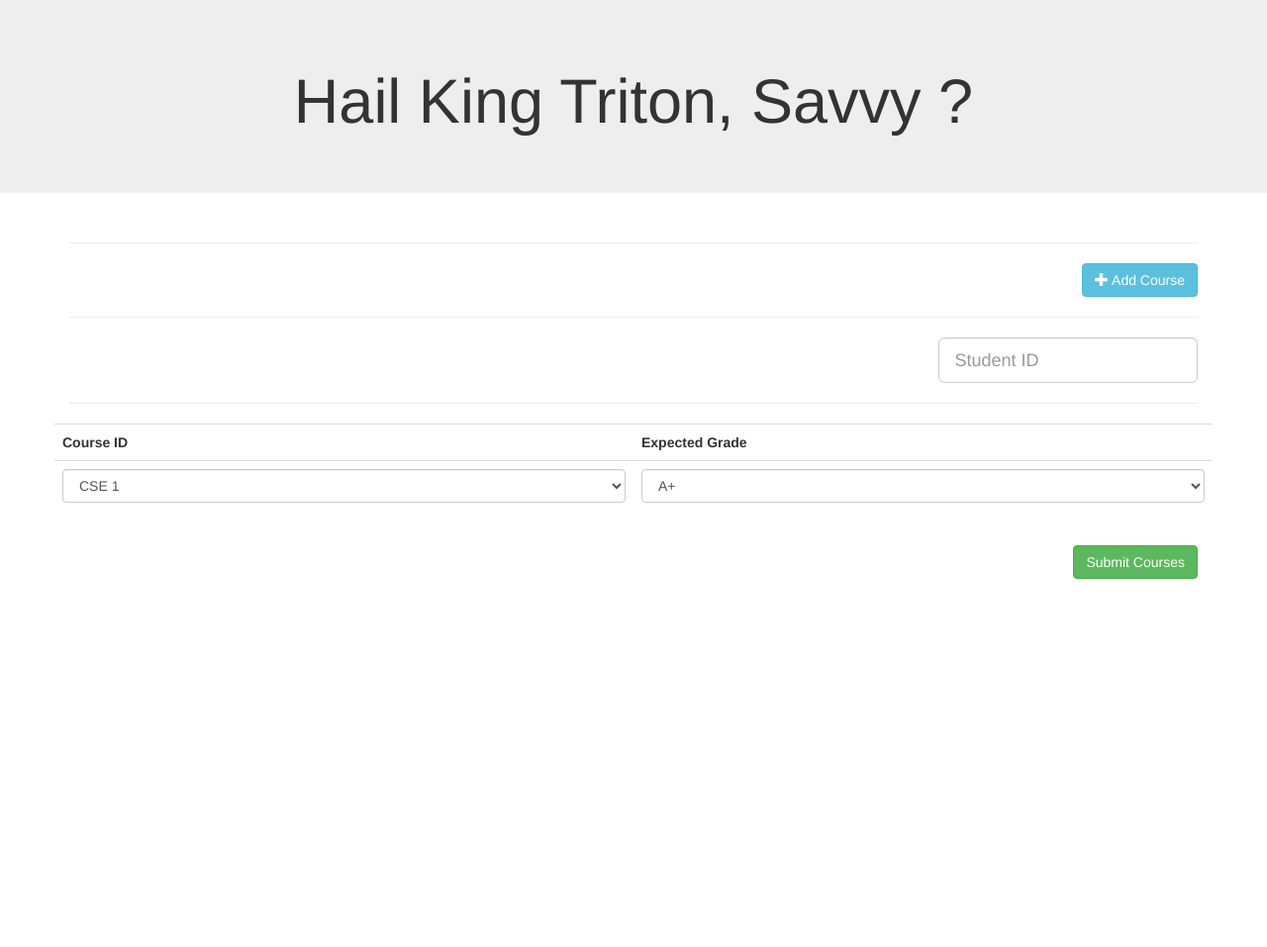
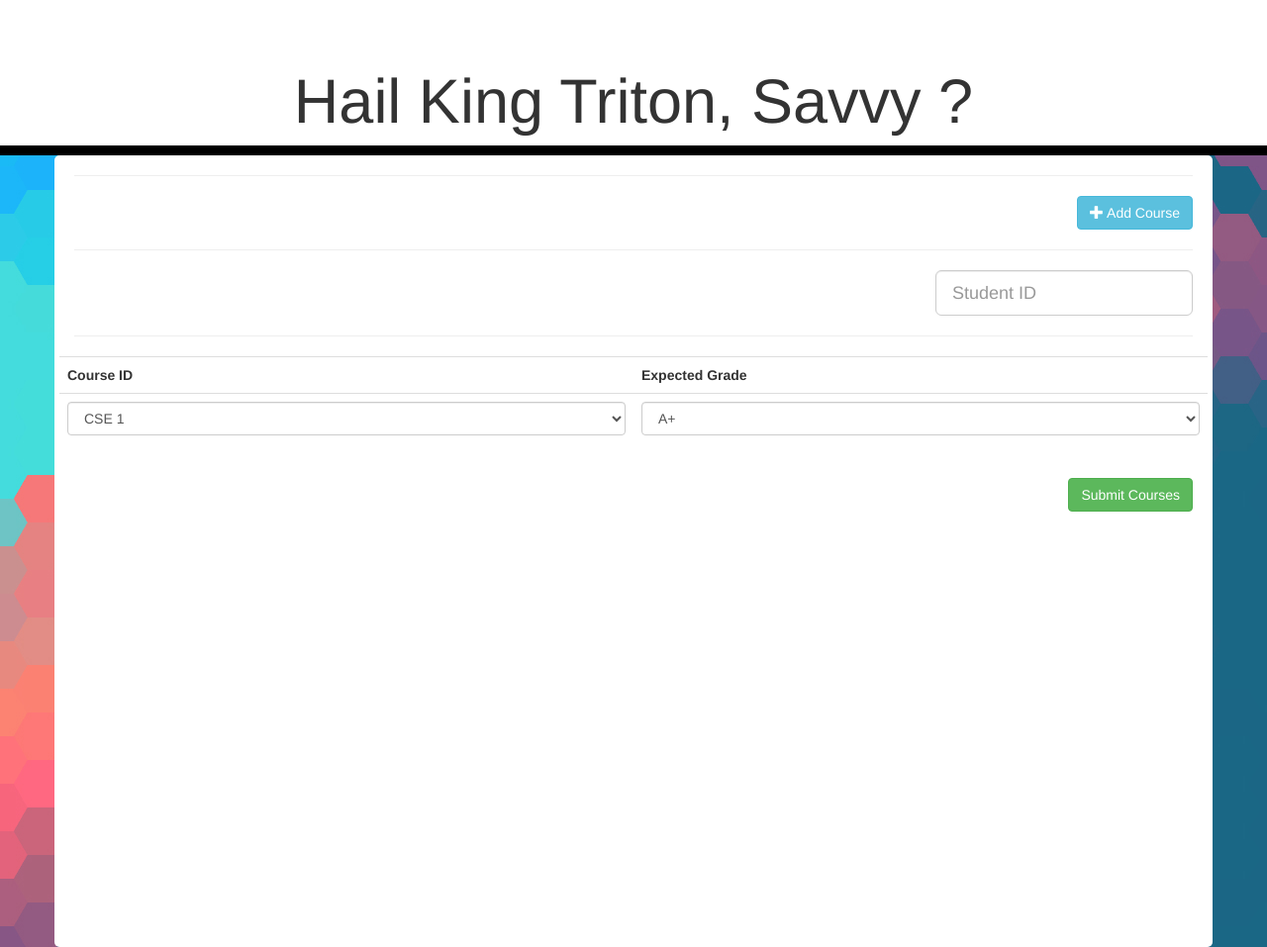
Before and after one commit to joemanley201/northrop_grumman_hackathon, a Flask app: page / in a window 1280 px wide. Shown: the whole page at 99% size. Before the commit the page ends 585 px from the top, so only its background shows below. Run offline with Flask 2, Linux system fonts and the light colour scheme; some libraries are stand-ins or nearby versions.

Commit message:
Body Background Image, CSS changes

```diff
--- a/app/static/css/custom.css
+++ b/app/static/css/custom.css
@@ -1,43 +1,19 @@
-.typeahead, .tt-query, .tt-hint {
-	border: 2px solid #CCCCCC;
-	border-radius: 8px;
-	font-size: 24px;
-	height: 30px;
-	line-height: 30px;
-	outline: medium none;
-	padding: 8px 12px;
-	width: 396px;
+body {
+    background-image: url("../images/body_background.jpg");
+    background-size: auto;
+    height: 100%;
+    background-repeat: repeat-x;
 }
-.typeahead {
-	background-color: #FFFFFF;
+.jumbotron {
+	background-color: #fff;
+	border-bottom: #000 10px solid;
+	padding-bottom: 0px;
+	margin-bottom: 0px;
 }
-.typeahead:focus {
-	border: 2px solid #0097CF;
+body > .container {
+	background-color: #fff;
+	height: 800px;
+	border-radius: 5px;
+	padding-left: 20px;
+	padding-right: 20px;
 }
-.tt-query {
-	box-shadow: 0 1px 1px rgba(0, 0, 0, 0.075) inset;
-}
-.tt-hint {
-	color: #999999;
-}
-.tt-dropdown-menu {
-	background-color: #FFFFFF;
-	border: 1px solid rgba(0, 0, 0, 0.2);
-	border-radius: 8px;
-	box-shadow: 0 5px 10px rgba(0, 0, 0, 0.2);
-	margin-top: 12px;
-	padding: 8px 0;
-	width: 422px;
-}
-.tt-suggestion {
-	font-size: 24px;
-	line-height: 24px;
-	padding: 3px 20px;
-}
-.tt-suggestion.tt-is-under-cursor {
-	background-color: #0097CF;
-	color: #FFFFFF;
-}
-.tt-suggestion p {
-	margin: 0;
-}
--- a/app/templates/index.html
+++ b/app/templates/index.html
@@ -4,6 +4,7 @@
     <meta name="viewport" content="width=device-width, initial-scale=1.0">
     <link href="{{ url_for('static', filename='css/bootstrap.min.css') }}" rel="stylesheet" media="screen">
     <link href="{{ url_for('static', filename='css/font-awesome.min.css') }}" rel="stylesheet" media="screen">
+    <link href="{{ url_for('static', filename='css/custom.css') }}" rel="stylesheet" media="screen">
 </head>
 <body>
 <div class="jumbotron">
@@ -95,7 +96,6 @@
         </div>
     </div>
 </div>
-<br><br>
 <script src="{{ url_for('static', filename='js/jquery-2.2.1.min.js') }}"></script>
 <script src="{{ url_for('static', filename='js/main.js') }}"></script>
 </body>
```
Also changed, not shown: app/static/images/body_background.jpg (added).
